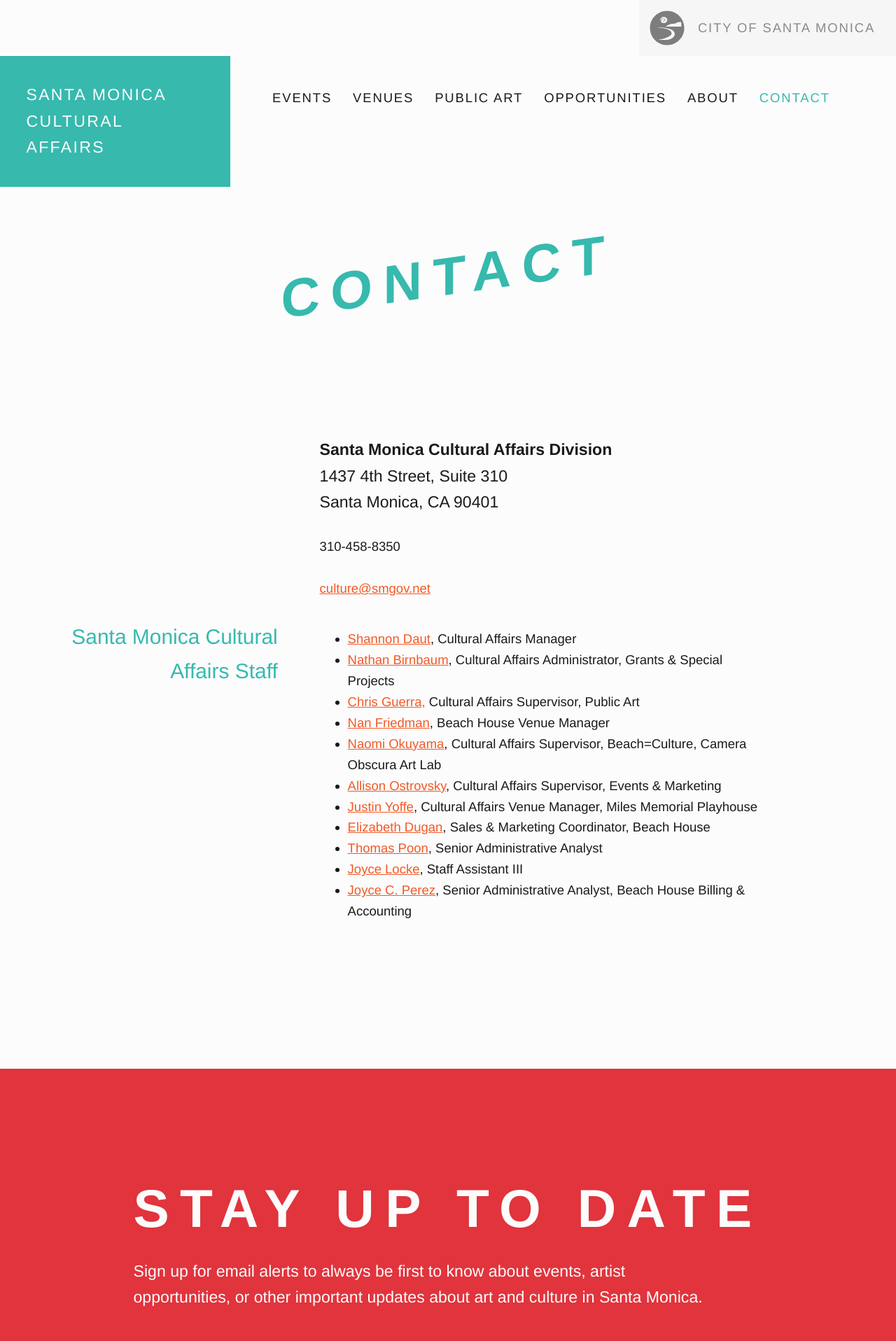
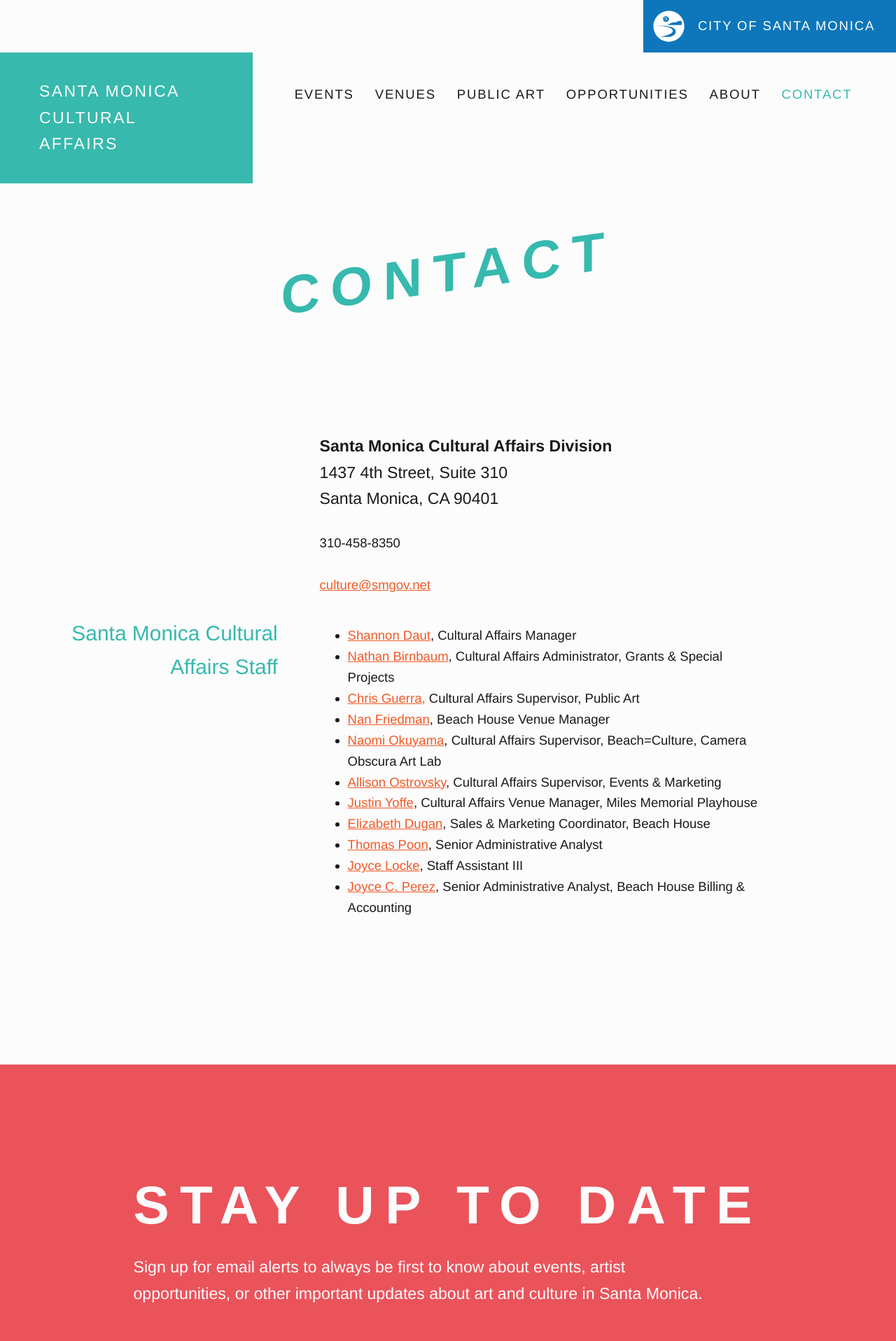
Before and after one commit to jimthoburn/artsamo, a Jekyll site: the page built from contact.md, in a window 1280 px wide. Shown: the top 1916 px of the page at 70% size. Built offline with Jekyll 4.4.1, drawn with Linux system fonts in a browser that asks for light colours; some web fonts are replaced.

Commit message:
Make City of Santa Monica link more prominent
Former-commit-id: c6827b42353fcb479d95fc7e4f80b84e90ded07a

```diff
--- a/_layouts/default.html
+++ b/_layouts/default.html
@@ -82,10 +82,16 @@
     <li><a href="/opportunities/" {% if page.url == '/opportunities/' %} class="active" {% endif %}>Opportunities</a></li>
     <li><a href="/about/"         {% if page.url == '/about/' %}         class="active" {% endif %}>About</a></li>
     <li><a href="/contact/"       {% if page.url == '/contact/' %}       class="active" {% endif %}>Contact</a></li>
+    <!-- <li>
+      <a href="https://www.santamonica.gov/">
+        <img src="/assets/images/city-logo.svg" height="50" alt="" />
+        City of Santa Monica
+      </a>
+    </li> -->
   </ul>
   <p class="city">
     <a href="https://www.santamonica.gov/">
-      <img src="/assets/images/city-logo.svg" height="50" alt="" />
+      <img src="/assets/images/city-logo-white.svg" height="50" alt="" />
       <span>City of Santa Monica</span>
     </a>
   </p>
--- a/assets/css/grid.css
+++ b/assets/css/grid.css
@@ -64,15 +64,9 @@
       grid-column: 1 / 2;
       justify-self: end;
       text-align: right;
-    }
-    main > h2,
-    main > h3 {
-      /*! font-size: 1.5em; */
-      /*! line-height: 1.125; */
+      padding-left: calc(var(--unitless-vertical-rhythm) * 2rem);
       max-width: 17.5em;
       grid-row: span 2;
-      /*! font-size: 1.618em; */
-      /*! font-size: 2.375em; */
     }
     main > h4 {
       margin-top: 0;
--- a/assets/css/header.css
+++ b/assets/css/header.css
@@ -11,9 +11,9 @@
   text-decoration: none;
   background-color: var(--primary-color, gray);
   color: var(--snow, white);
-  padding: calc(var(--vertical-rhythm) * 1) calc(var(--vertical-rhythm) * 1);
+  padding: calc(var(--vertical-rhythm) * 1) calc(var(--vertical-rhythm) * 1.5);
   text-transform: uppercase;
-  max-width: 11em;
+  max-width: 10.75em;
   font-weight: 300;
   letter-spacing: 0.1em;
   font-size: 1.25em;
@@ -42,9 +42,14 @@
   padding-left: 0;
 }
 header ul {
-  text-align: left;
+  /*! text-align: left; */
   flex-wrap: wrap;
+  justify-content: flex-end;
+  /*! align-items: flex-start; */
+  /*! justify-items: center; */
+  /*! align-content: flex-start; */
   justify-content: flex-start;
+  align-items: center;
 }
 @media (min-width: 40em) {
   header ul {
@@ -73,11 +78,16 @@
   color: var(--primary-color);
 }
 
+header li img {
+  height: calc(var(--vertical-rhythm) * 2);
+  width: calc(var(--vertical-rhythm) * 2);
+}
+
 header {
   position: relative;
   z-index: 1;
   display: grid;
-  grid-template-columns: auto auto;
+  grid-template-columns: auto 1fr;
 }
 header ul {
   grid-row: 2 / 3;
@@ -85,7 +95,7 @@
 
 @media (min-width: 42.5em) {
   header {
-    display: grid;
+    /*! display: grid; */
     grid-template-columns: auto 1fr;
   }
   header ul {
@@ -95,14 +105,14 @@
 
 header h2 {
   margin: 0;
-  /*! display: grid; */
+  display: grid;
   /*! max-width: 19.5em; */
   /*! margin-right: 6rem; */
   align-self: end;
   grid-column: 1/2;
   /*! justify-self: stretch; */
   /*! margin-top: calc(var(--vertical-rhythm) * 1); */
-  display: grid;
+  /*! display: grid; */
   position: relative;
   z-index: 1;
   grid-row: 2/3;
@@ -137,8 +147,8 @@
 }
 
 header li {
-  align-self: flex-end;
-  justify-self: flex-end;
+  /*! align-self: flex-end; */
+  /*! justify-self: flex-end; */
 /*   margin-bottom: 0.375em; */
 }
 
@@ -155,6 +165,13 @@
   /*! text-align: right; */
   align-self: end;
   justify-self: end;
+  /*! writing-mode: vertical-lr; */
+  /*! position: absolute; */
+  /*! top: 100vh; */
+  /*! transform: translateY(-100%); */
+  left: 0;
+  white-space: nowrap;
+  z-index: 1;
 }
 header .city a {
   color: inherit;
@@ -164,10 +181,12 @@
   text-transform: uppercase;
   font-weight: 400;
   letter-spacing: 0.1em;
-  background-color: hsla(0, 0%, 0%, 0.05);
+  background-color: #0e76bb;
   display: flex;
   align-items: center;
-  opacity: 0.5;
+  /*! opacity: 0.5; */
+  /* transform: rotate(180deg); */
+  color: white;
 }
 header .city a:hover,
 header .city a:active,
@@ -175,8 +194,15 @@
   opacity: 1;
 }
 header .city a img {
-  vertical-align: -65%;
+  /* vertical-align: -65%; */
   margin-right: 1em;
+  /*! margin-bottom: 1em; */
+  height: calc(var(--vertical-rhythm) * 1.5);
+  width: calc(var(--vertical-rhythm) * 1.5);
+}
+
+header .city a span {
+  /*! transform: rotate(180deg); */
 }
 
 @media (max-width: 40em) {
--- a/assets/css/subscribe.css
+++ b/assets/css/subscribe.css
@@ -39,8 +39,7 @@
   width: 100%;
   height: 100%;
   opacity: 0.8;
-  background-color: var(--midnight);
-  background-color: var(--apple-dark, gray);
+  background-color: var(--apple, gray);
 }
 
 .subscribe h2,
```
Also changed, not shown: opportunities-for-artists.md (+3 -1 lines), assets/images/city-logo-white.svg (added).
